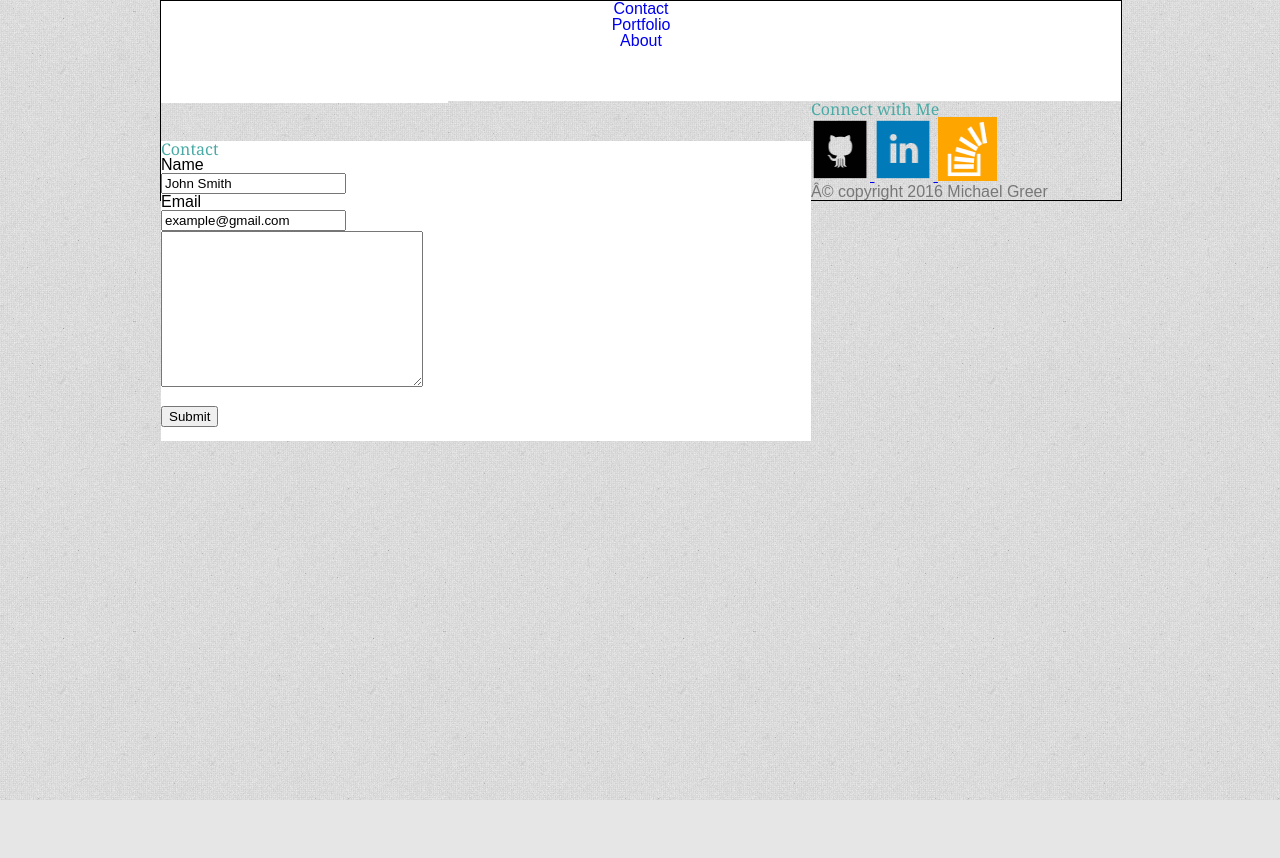
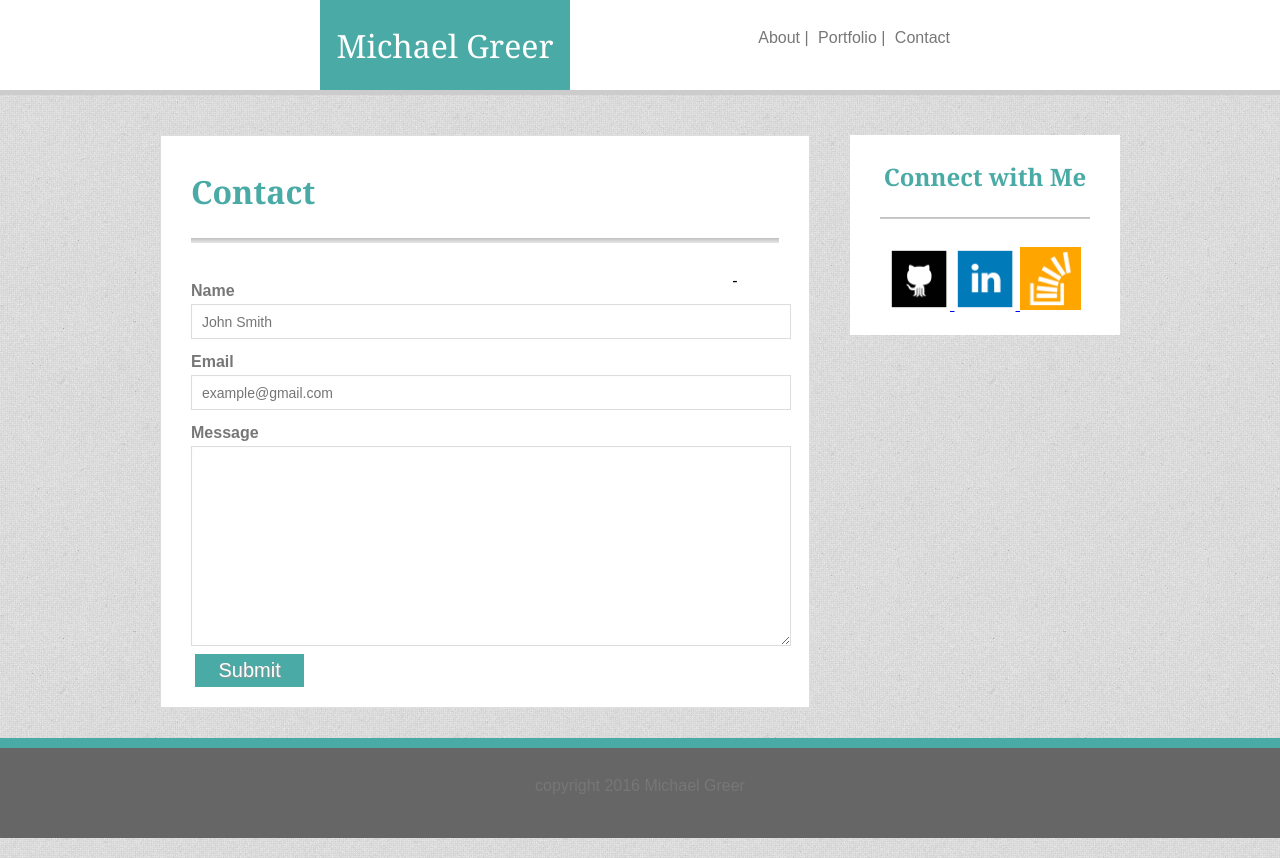
Before and after one commit to mgreer973/Portfolio, a PHP site: page /contact.html in a window 1280 px wide. Before the commit the page ends 800 px from the top, so only its background shows below. Run offline with PHP 8.4, Linux system fonts and the light colour scheme.

Commit message:
finished homework ready for git and heroku

```diff
--- a/assets/css/style.css
+++ b/assets/css/style.css
@@ -1,103 +1,122 @@
+
+*  {
+  box-sizing: border-box;
+  text-align: center;
+}
+
 body {
 	font-family: 'Arial', 'Helvetica Neue', Helvetica, sans-serif;
 	font-size:100%;
 	/*background-color: #4aaaa5;*/
 	background-color: #ffffff;
-	width:960px;
+/*	width:960px; */
 	/*height: 700px; */
     background-image:url(../images/grid.png);
-	margin: 0 auto;
+/*	margin: 0 auto; */
 	padding-bottom: 20px;
 	/*border: 5px solid black;*/
 
+/*This is a comment*/
+}
 
-/*This is a comment*/
+header {
+	background: #ffffff;
+	color: #333;
+	padding-left: 320px;
+	border-bottom-style: solid;
+    border-color:  #cccccc;
+	border-width: 5px;
+/*	padding: 20px;
+	margin-bottom: 20px;
+*/
+}
+
+.hName {
+	background-color: #4aaaa5;
+	color: #ffffff;
+	width: 250px;
+	height: 90px;
+	text-align: center;
+	font-size: 2em;
+	padding-top: 30px;
+
+}
+
+nav {
+
+/*	position: relative;*/
+	background-color: #ffffff;
+    float:right;
+	text-decoration:none;
+	text-align:center;
+	margin-top: -90px;
+    margin-right: 325px;
+
+
+
+/*	width: 	960px;
+	height: 100px;
+	*/
+}
+
+nav a {
+ 	text-decoration:none;
+ 	margin-right: 5px;
+ 	margin-left: 0px;
+ 	 font-family: 'Arial', 'Helvetica Neue', Helvetica, sans-serif;
+    color:#777777;
+}
+
+
+
+
+.cNav {
+	margin-top: 30px;
+/*	position: relative;*/
+	text-align: center;
+
 }
 
 
 .wrap
 {
     width:960px;
-    border: thin solid black;
+/*    border: thin solid black; */
     margin: 0 auto;
     background-color: #4aaaa5;
     background-image:url(../images/grid.png);
 }
 
 
-p	{
+a p	 {
     font-family: 'Arial', 'Helvetica Neue', Helvetica, sans-serif;
     color:#777777;
 }
-
 
 h1, h2, h3 {
   font-family: 'Georgia', Times, Times New Roman, serif;
   color: #4aaaa5;
 }
 
-
-
-header {
-/*	clear: both;  */
-	position: absolute;
-/*	margin-left: 80;  */
-/*	width: 960;  */
-	height: 100;
-/*	background-color: #4aaaa5; */
-	background-color: #ffffff;
-	color: #ffffff;
-	/*border: 5px solid black;*/
-}
-
-header h1 {
-	color: #ffffff;
-	font-size: 2em;
-	padding: 35px;
-/*	margin-left: 150px;  */
-
-}
-
-nav {
-	position: relative;
-	background-color: #ffffff;
-    float:right;
-	text-decoration:none;
-	text-align:center;
-	width: 	960px;
-	height: 100px;
-	/*border: 5px solid black; */
-}
-
-nav a {
- 	text-decoration:none;
- 	margin-right: 10px;
- 	margin-left: 10px;	*/
-
-}
-
-
-.cNav {
-	margin-top: 30px;
-	position: relative;
-	text-align: center;
-	border: 5px solid black;
-}
-
-section h1 {
-	 font-size: 2em;
-	font-weight:bold;
-}
-
 section {
 	width: 650px;
-    height: 300px;
+    height: auto;
 	display: block;
 	float: left;
 	background:#ffffff;
-	margin-top: 40px;*/
+	margin-top: 40px;
 	border: thin solid #dddddd;
+	margin-bottom: 30px;
+}
 
+.sepSection {
+	/*position: absolute;
+	float: left;*/
+    height: 5px;
+    border: 0;
+    box-shadow: inset 0 12px 12px -12px rgba(0, 0, 0, 0.5);
+    margin-bottom: 30px;
+    margin-top: 30px;
 }
 
 .aboutMe {
@@ -113,29 +132,106 @@ section {
     float: left;
 }
 
+.aboutMe h1 {
+	text-align: left;
+	font-size: 2em;
+	font-weight:bold;
+}
+
+.contactSect h1 {
+	text-align: left;
+	font-size: 2em;
+	font-weight:bold;
+}
+
+.contactSect {
+    margin: 0px;
+    padding-top: 40px ;
+    padding-bottom: 40px;
+    padding-left: 30px;
+    padding-right: 30px;
+}
+
+form {
+	float: left;
+}
+
 aside h3 {
+	padding-top: 30px;
+	padding-bottom: 20px;
 	font-size: 1.5em;
 	font-weight:bold;
 }
 
 .aside-index
 {
-/* background-repeat:repeat-x;
-    border-left: thin solid gray; */
     margin-top: 40px;
     float: right;
     width: 270px;
 	height: 200px;
    	background-color:#ffffff;
-  /* border: 5px solid black; */
 }
 
 
 .asideIcons {
+    padding-top: 20px ;
+/*    padding-bottom: 40px;  */
+/*    padding-left: 20px;
+    padding-right: 20px;*/
+}
+
+.sepAside {
+	height: 2px;
+    width: 210px;
+    border: 0;
+    box-shadow: inset 0 12px 12px -12px rgba(0, 0, 0, 0.5);
+/*    margin-bottom: 30px;
+    margin-top: 30px; */
+}
+
+.port h1 {
+	text-align: left;
+	font-size: 2em;
+	font-weight:bold;
+}
+
+.port {
+	float: left;
     padding-top: 40px ;
     padding-bottom: 40px;
-    padding-left: 20px;
-    padding-right: 20px;
+    padding-left: 30px;
+    padding-right: 30px;
+}
+
+.portFigure {
+
+	position: relative;
+	overflow: visible;
+	float: left;
+
+}
+
+.portFigure img {
+	padding-right: 30px;
+	margin-bottom: 30px;
+}
+
+.portFigure figcaption {
+position: absolute;
+left: 0;
+right:0;
+bottom: 0;
+width: 247px;
+/*margin: 0px; */
+color:#ffffff;
+background-color: #4aaaa5;
+/*z-index: 999; */
+margin: -114px 0px -100%;
+top:auto;
+bottom: auto;
+text-align: center;
+padding: 30px 30px 30px 0px;
+font-family: 'Georgia', Times, Times New Roman, serif;
 }
 
 #contact {
@@ -144,24 +240,119 @@ aside h3 {
 	margin-bottom: 10px;
 }
 
+.contactForm {
+/*	clear: both; */
+	margin-left:auto;
+	margin-right:auto;
+    max-width: 500px;
+    background: #ffffff;
+    padding: 0px 30px 20px 0px;
+    color: #777777;
+}
+
+/*.contactForm h1 {
+    font: 24px "Trebuchet MS", Arial, Helvetica, sans-serif;
+    padding: 20px 0px 20px 40px;
+    display: block;
+    margin: -30px -30px 10px -30px;
+    color: #FFF;
+    background: #9DC45F;
+    text-shadow: 1px 1px 1px #949494;
+/*    border-radius: 5px 5px 0px 0px;
+    -webkit-border-radius: 5px 5px 0px 0px;
+    -moz-border-radius: 5px 5px 0px 0px;  /
+    border-bottom:1px solid #89AF4C;
+}
+*/
+.contactForm h1>span {
+    display: block;
+    font-size: 11px;
+    color: #FFF;
+}
+
+.contactForm label {
+    display: block;
+    margin: 0px 0px 5px;
+}
+
+.contactForm label>span {
+/*	position: relative; */
+    float: left;
+    margin-top: 10px;
+    color: #777777;
+    font-weight: bold;
+}
+
+.contactForm input[type="text"],
+.contactForm input[type="email"],
+ .contactForm textarea {
+/* 	position: absolute;  */
+	clear: inherit;
+    color: #777777;
+    height: 35px;
+	line-height:15px;
+	width: 600px;
+ /*   width: 100%; */
+    padding: 0px 0px 0px 10px;
+    margin-top: 5px;
+    border: 1px solid #dddddd;
+    background: #ffffff;
+    text-align: left;
+    box-shadow: inset 1px 1px 2px rgba(238, 238, 238, 0.2);
+    outline: 0;
+    -webkit-box-shadow: inset 1px 1px 2px rgba(238, 238, 238, 0.2);
+
+    font: normal 14px/14px Arial, Helvetica, sans-serif;
+}
+
+.contactForm textarea{
+    height:200px;
+    padding-top: 10px;
+}
+
+.contactForm .button {
+	float: left;
+    background-color: #4aaaa5;
+/*    border-radius: 5px;
+    -webkit-border-radius: 5px;
+    -moz-border-border-radius: 5px;    */
+    border: 0 none;
+    padding: 5px 23px 5px 23px;
+    color: #FFF;
+    text-shadow: 1px 1px 1px #949494;
+    font-size: 1.25em;
+     text-align: center;
+}
+.contactForm .button:hover {
+    background-color:#80A24A;
+}
+
+
+
+/*input[type=submit] {
+	padding:5px 15px;
+	background:#4aaaa5;
+	color:white;
+	border:0 none;
+    cursor:pointer;
+}
+*/
 .siteinfo
 {
     clear:both;
-    width:960px;
-    height:70px;
-/*    padding-top: 10px; */
+    height:90px;
     background-color: #666666;
-    margin-top: 50px;
-    border: 5px solid black;
 }
 
-.siteinfo p
+.footerP
 {
-	position: absolute;
-	text-align: center;
-    margin: 90px 0 0 20px;
-    width:960px;
+	padding-top: 30px;
+    color: #777777;
+}
 
-/*    font-size: 0.889em; */
-    color: #777777
+.bottomMargin {
+	clear: both;
+	height: 10px;
+	background-color: #4aaaa5;
+
 }
--- a/contact.html
+++ b/contact.html
@@ -7,46 +7,65 @@
    <title>Michael Greer</title>
    <link href="assets/css/reset.css" rel="stylesheet" type="text/css" />
    <link href="assets/css/style.css" rel="stylesheet" type="text/css" />
-<!--   <script src="js/modernizr-2.0.js" type="text/javascript"></script> -->
-
-<!--<style type="text/css">
-
-}
-</style> -->
 
 </head>
 
 <body>
 
-  <!-- This is the beginning of the wrapping div. This div will nest all of the other page elements and have a fixed-width.-->
+  	<header>
+		<h1 class="hName">Michael Greer</h1>
+		<nav>
+    	<div class="cNav">
+        	<a href="index.html">About  |</a>
+        	<a href="portfolio.html">Portfolio  |</a>
+ 			<a href="#">Contact</a>
+ 		</div>
+		</nav>
+    </header>
 
-   <div class="wrap">
+    <div class="wrap">
 
-<!-- This is the beginning of the masthead div. Sometimes known as the "header", this div will contain the site logo and eventually other sections such as the secondary navigation .-->
-
-      <header id="masthead">
-		<h1>Michael Greer</h1>
-      </header>
-
-<!-- End of Masthead Div-->
-
-<!-- This is the beginning of the main navigation div. We call this "mainnav" because it will serve as users primary method of navigation.-->
-
-       <nav id="menu">
+ <!--      <nav id="menu">
            <ul>
-                <li><a href="#">Contact</a></li>
+                <li><a href="contact.html">Contact</a> | </li>
                 <li><a href="portfolio.html">Portfolio</a></li>
-                <li><a href="index.html">About</a></li>
+                <li><a href="#">About</a></li>
            </ul>
-		</nav>
-          <!-- End of nav-->
-    <div id="innerwrapp">
+		</nav>  -->
 
 
-	<section id="contact">
-		<h3>Contact</h3>
 
-		<form action="action_page.php">
+	<section>
+		<div class="contactSect">
+		<h1>Contact</h1>
+		<hr class="sepSection">
+
+-		<form action="" action"" method="" class="contactForm">
+
+    		<label>
+        		<span>Name</span>
+        		<input id="name" type="text" name="name" placeholder="John Smith" />
+    		</label>
+
+    		<label>
+        		<span>Email</span>
+        		<input id="email" type="email" name="email" placeholder="example@gmail.com" />
+    		</label>
+
+    		<label>
+        		<span>Message</span>
+        		<textarea id="message" name="message" ></textarea>
+    		</label>
+
+     		<label>
+    		    <span>&nbsp;</span>
+       			<input type="button" class="button" value="Submit" />
+    		</label>
+		</form>
+
+
+<!--		<form action="action_page.php" >
+
 			Name<br>
 			<input type="text" name="name" value="John Smith">
 			<br>
@@ -56,45 +75,37 @@
 			<textarea name="message" rows="10" cols="30">  </textarea>
 			<br><br>
 			<input type="submit" value="Submit">
-		</form>
-    </section>
+		</form> -->
 
-	<aside id="aside-index">
-	  <h2>Connect with Me</h2>
-		<a href="https://github.com/mgreer973" target="_blank"><img src="assets/images/1454463637_github_square_black.png" width="59" height="64"  alt="github">  </a>
-
-		<a href="https://www.linkedin.com/in/michaelgreernj" target="_blank"><img src="assets/images/1454455770_linkedin_square_color.png" width="59" height="64"  alt="linkedin">  </a>
-
-	    <a href="#" target="_blank"><img src="assets/images/1454455989_stackoverflow.png" width="59" height="64"  alt="stackOverflow">  </a>
+		</div>
 
 
 
+    </section>
 
+	<aside class="aside-index">
+	  <h3>Connect with Me</h3>
+	  <hr class="sepAside">
+	    <div class="asideIcons">
+		<a href="https://github.com/mgreer973" target="_blank"><img src="assets/images/1454463637_github_square_black.png" width="61" height="63"  alt="github">  </a>
 
+		<a href="https://www.linkedin.com/in/michaelgreernj" target="_blank"><img src="assets/images/1454455770_linkedin_square_color.png" width="61" height="63"  alt="linkedin">  </a>
+
+	    <a href="#" target="_blank"><img src="assets/images/1454455989_stackoverflow.png" width="61" height="63"  alt="stackOverflow">  </a>
+        </div>
 	</aside >
 
-		<div id="stuff">
+	  </div>    <!-- End of the Wrap Div-->
 
+<div class="bottomMargin"></div>
 
-	</div>
-
-
-	</div> <!-- innerwrap -->
-
-
-<!-- This is the beginning of the  footer will live at the bottom of the page, although it is still nested within the -->
-      <footer id="siteinfo">
-        <p>© copyright 2016 Michael Greer</p>
-
-		<div id="flogo">
-		</div>
-
+<!-- This is the beginning of the  footer will live at the bottom of the page -->
+      <footer class="siteinfo">
+      <div class="footerP">
+        copyright 2016 Michael Greer
+       </div>
     </footer>
 	  <!-- End of Footer Div-->
 
-
-   </div>
-   <!-- End of the Wrap Div-->
-
 </body>
 </html>
```
Also changed, not shown: index.html (+21 -17 lines), portfolio.html (+60 -48 lines).
